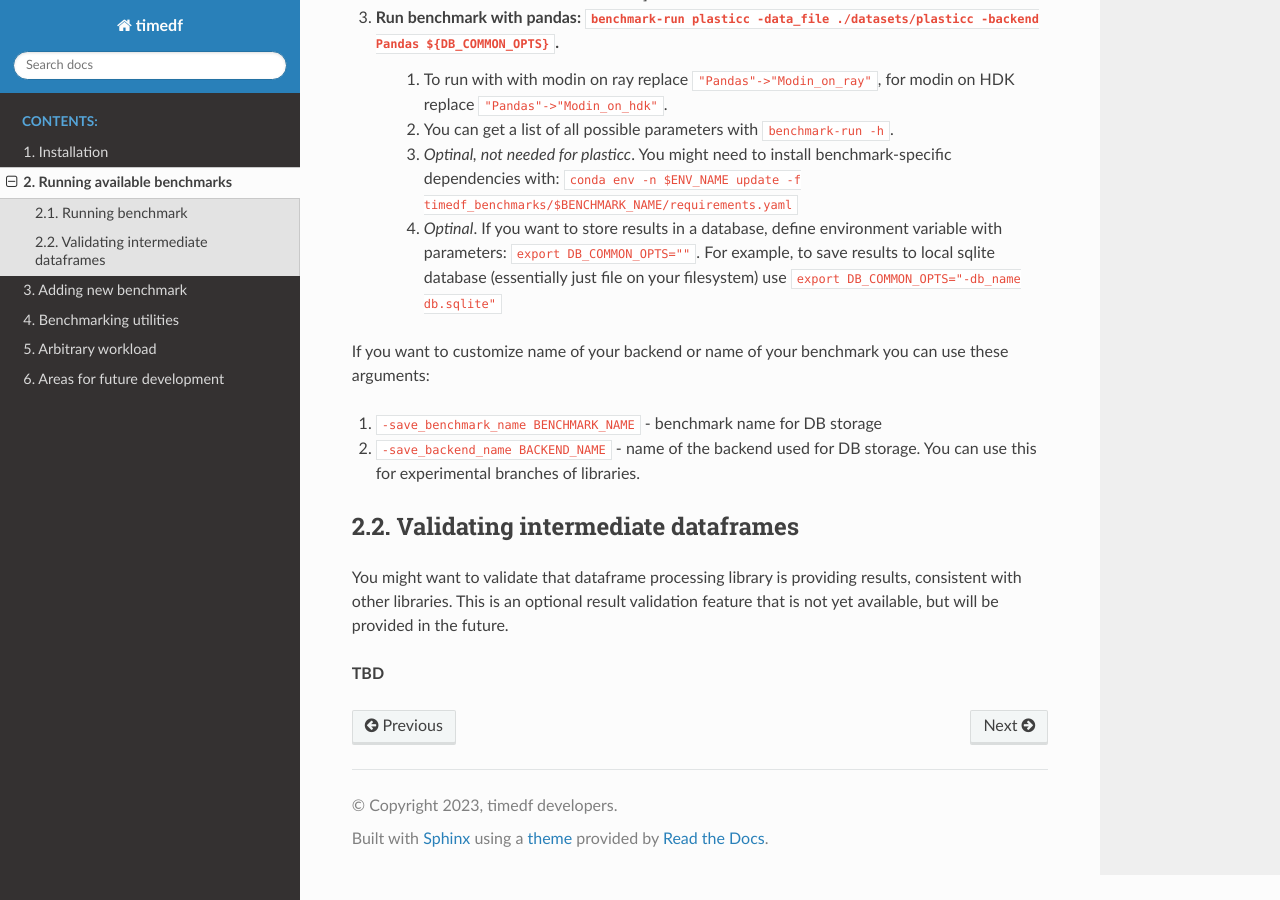
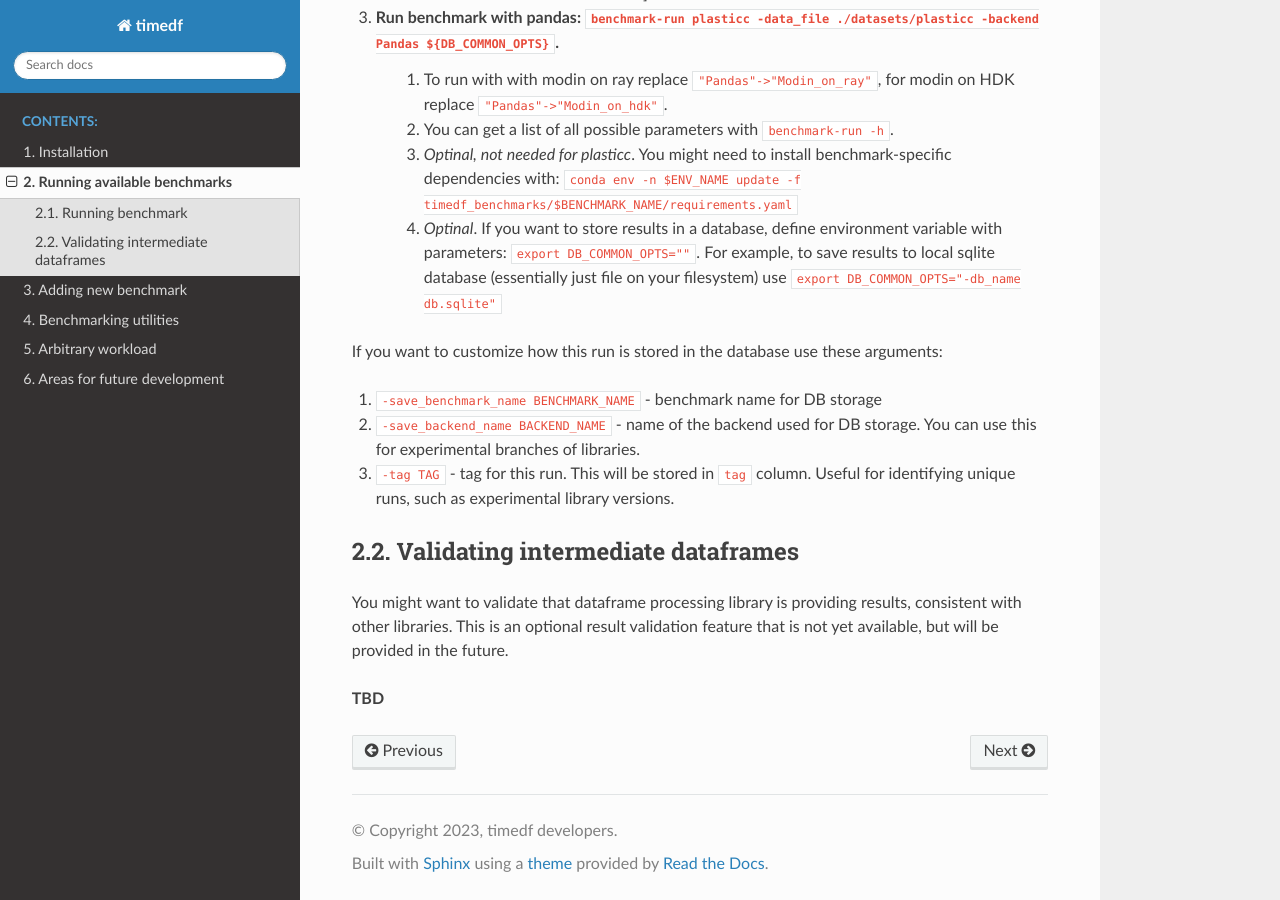
Before and after one commit to AndreyPavlenko/timedf, a Sphinx documentation site: the page built from docs/source/02-existing_benchmarks.rst, in a window 1280 px wide and 900 px high, scrolled down 674 px. Built offline with Sphinx 7.4.7 and the Read the Docs theme 2.0.0, drawn with Linux system fonts in a browser that asks for light colours.

Commit message:
Documentation update (#510)

```diff
--- a/docs/source/02-existing_benchmarks.rst
+++ b/docs/source/02-existing_benchmarks.rst
@@ -25,10 +25,11 @@ Let's run one of benchmarks (``plasticc``) starting from a system with :ref:`ins
     #. *Optinal*. If you want to store results in a database, define environment variable with parameters: ``export DB_COMMON_OPTS=""``. For example, to save results to local sqlite database (essentially just file on your filesystem) use ``export DB_COMMON_OPTS="-db_name db.sqlite"``
 
 
-If you want to customize name of your backend or name of your benchmark you can use these arguments:
+If you want to customize how this run is stored in the database use these arguments:
 
 #. ``-save_benchmark_name BENCHMARK_NAME`` - benchmark name for DB storage
 #. ``-save_backend_name BACKEND_NAME`` - name of the backend used for DB storage. You can use this for experimental branches of libraries.
+#. ``-tag TAG`` - tag for this run. This will be stored in ``tag`` column. Useful for identifying unique runs, such as experimental library versions.
 
 Validating intermediate dataframes
 ----------------------------------
--- a/docs/source/03-adding_new_benchmark.rst
+++ b/docs/source/03-adding_new_benchmark.rst
@@ -118,6 +118,7 @@ data_file          varchar    '/mnt/datasets`      Path to data file that was pr
 ...                varchar    ...                  *Other console arguments, saved automatically*
 backend        varchar    Modin_on_hdk         Pandas mode, used for this run
 ...                varchar    ...                  *Other console arguments, saved automatically*
+tag                varchar    new_patch            *Optional* tag for this run. Useful to identify unique runs, like experimental library version.
 params             json       {'n_rows': 4000000}  Parameters passed by benchmark author using ``benchmark_specific_record``
 =================  ========   ===================  ==================================================================
 
--- a/docs/source/06-future.rst
+++ b/docs/source/06-future.rst
@@ -2,8 +2,6 @@ Areas for future development
 ============================
 
 List of expected features:
-
-#. Simplify ``benchmark-run`` script.
 
 #. Benchmark platform that you can run with single command on any host to get benchmark result to compare hosts
 
```
Also changed, not shown: README.md (+1 -9 lines).
